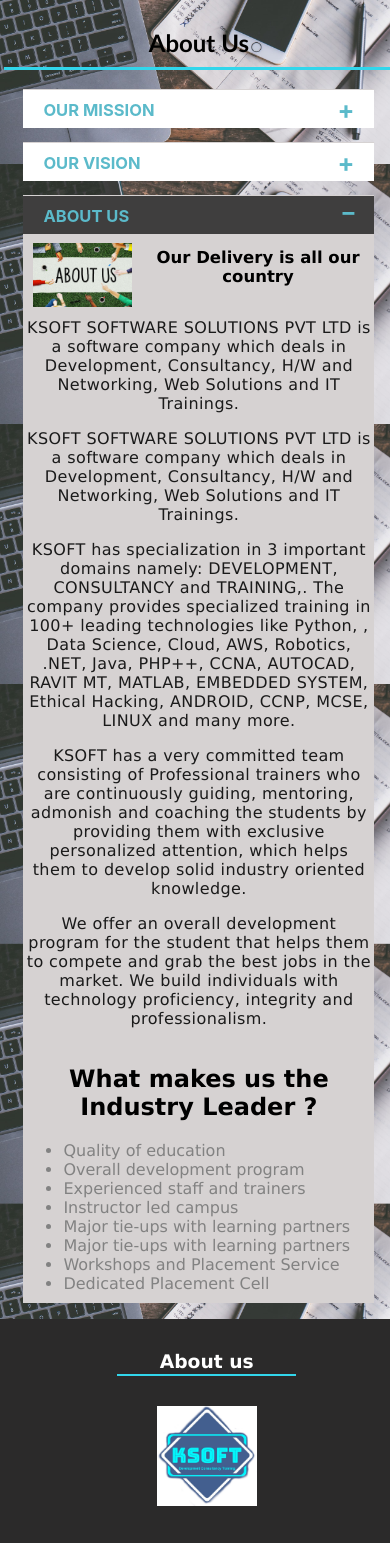
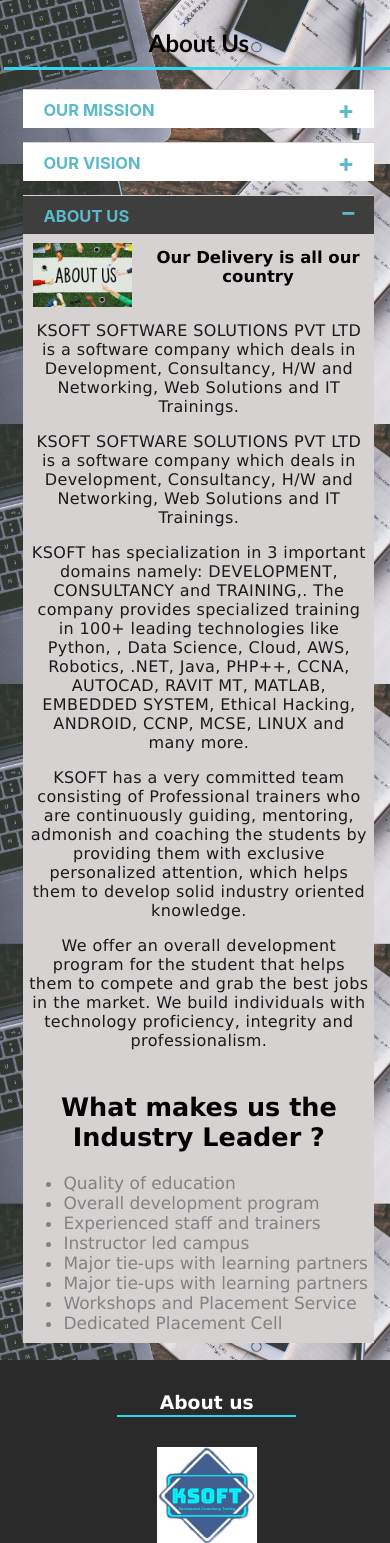
Before and after one commit to anuragsharma50/Ksoft, a React (Create React App) app: page / in a window 390 px wide. Shown: the part 2175-3718 px from the top of the page. Built offline with nearby package versions, Linux system fonts and the light colour scheme.

Commit message:
Updated About us

```diff
--- a/src/HomeComp/Toggler/toggler.styles.css
+++ b/src/HomeComp/Toggler/toggler.styles.css
@@ -41,9 +41,9 @@
 }
 
 .toggle-list {
-    width: 42%;
+    width: 45%;
     margin: auto;
-    font-size: 16px;
+    font-size: 17px;
 }
 
 .toggle-list-name{
@@ -74,7 +74,7 @@
 
     .toggle-content {
         font-size: 14px;
-        padding: 2px;
+        padding: 5px;
         color: #1a1a1a;
     }
 
```
